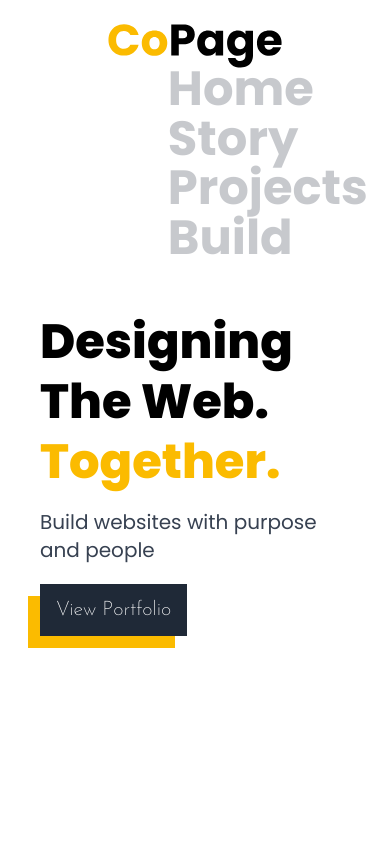
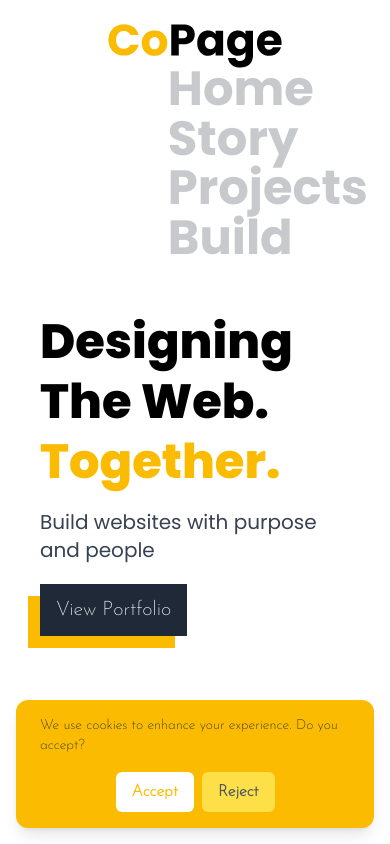
Before and after one commit to altamash1605/copage, a React (Vite) app: page / in a window 390 px wide. Shown: the top 844 px of the page. Built offline with nearby package versions, Linux system fonts and the light colour scheme.

Commit message:
Update CookieConsent.jsx

```diff
--- a/src/components/CookieConsent.jsx
+++ b/src/components/CookieConsent.jsx
@@ -1,77 +1,72 @@
 import { useEffect, useState } from 'react';
 import { motion, AnimatePresence } from 'framer-motion';
 
-export default function NamePrompt() {
-  const [showPrompt, setShowPrompt] = useState(false);
-  const [name, setName] = useState('');
-  const [submitted, setSubmitted] = useState(false);
+export default function CookieConsent() {
+  const [showBanner, setShowBanner] = useState(false);
 
   useEffect(() => {
-    const handleScroll = () => {
-      const consent = localStorage.getItem('cookieConsent') === 'true';
-      const nameSeen = sessionStorage.getItem('namePromptSeen') === 'true';
-      if (consent && !nameSeen) {
-        setShowPrompt(true);
-        window.removeEventListener('scroll', handleScroll);
-      }
-    };
+    const consent = localStorage.getItem('cookieConsent');
+    const sessionSeen = sessionStorage.getItem('cookieBannerShown');
 
-    window.addEventListener('scroll', handleScroll);
-    return () => window.removeEventListener('scroll', handleScroll);
+    if (!consent && !sessionSeen) {
+      const timer = setTimeout(() => {
+        setShowBanner(true);
+        sessionStorage.setItem('cookieBannerShown', 'true');
+      }, 3000); // 3-second delay
+
+      return () => clearTimeout(timer);
+    }
   }, []);
 
-  const handleSubmit = (e) => {
-    e.preventDefault();
-    if (!name.trim()) return;
+  const handleConsent = (accepted) => {
+    localStorage.setItem('cookieConsent', accepted ? 'true' : 'false');
+    setShowBanner(false);
 
-    if (typeof window.gtag === 'function') {
-      window.gtag('event', 'name_collected', {
-        event_category: 'engagement',
-        event_label: name,
-        value: name,
-      });
+    if (accepted) {
+      const script = document.createElement('script');
+      script.src = 'https://www.googletagmanager.com/gtag/js?id=G-CKXQZ6B8XE';
+      script.async = true;
+      document.head.appendChild(script);
+
+      script.onload = () => {
+        window.dataLayer = window.dataLayer || [];
+        function gtag() {
+          window.dataLayer.push(arguments);
+        }
+        window.gtag = gtag;
+        gtag('js', new Date());
+        gtag('config', 'G-CKXQZ6B8XE'); // removed debug_mode
+      };
     }
-
-    setSubmitted(true);
-    sessionStorage.setItem('namePromptSeen', 'true');
-    localStorage.setItem('visitorName', name);
-    setTimeout(() => {
-      setShowPrompt(false);
-    }, 1500);
   };
 
   return (
     <AnimatePresence>
-      {showPrompt && (
+      {showBanner && (
         <motion.div
           initial={{ y: 100, opacity: 0 }}
           animate={{ y: 0, opacity: 1 }}
           exit={{ y: 100, opacity: 0 }}
           transition={{ type: 'spring', stiffness: 300, damping: 30 }}
-          className="fixed bottom-4 left-4 right-4 sm:left-1/2 sm:translate-x-[-50%] bg-white text-gray-800 px-6 py-4 rounded-xl shadow-lg z-50 font-josefin max-w-sm w-[95%]"
+          className="fixed bottom-4 left-4 right-4 bg-brand text-gray-800 px-6 py-4 rounded-xl shadow-lg z-50 max-w-2xl mx-auto flex flex-col sm:flex-row items-center justify-between gap-4 font-josefin"
         >
-          {submitted ? (
-            <p className="text-center text-brand font-semibold">Thanks, {name}!</p>
-          ) : (
-            <form onSubmit={handleSubmit} className="flex flex-col sm:flex-row gap-3 items-center justify-between">
-              <label htmlFor="name" className="sr-only">Your Name</label>
-              <input
-                id="name"
-                type="text"
-                placeholder="What's your name?"
-                value={name}
-                onChange={(e) => setName(e.target.value)}
-                className="flex-1 px-4 py-2 rounded-md bg-gray-100 outline-none border border-gray-300 w-full"
-                required
-              />
-              <button
-                type="submit"
-                className="bg-brand text-white px-4 py-2 rounded-md font-semibold hover:bg-yellow-500 transition w-full sm:w-auto"
-              >
-                Submit
-              </button>
-            </form>
-          )}
+          <p className="text-sm sm:text-base">
+            We use cookies to enhance your experience. Do you accept?
+          </p>
+          <div className="flex gap-2">
+            <button
+              onClick={() => handleConsent(true)}
+              className="px-4 py-2 rounded-md bg-white text-brand font-semibold hover:bg-yellow-100 transition"
+            >
+              Accept
+            </button>
+            <button
+              onClick={() => handleConsent(false)}
+              className="px-4 py-2 rounded-md bg-yellow-300 text-gray-600 font-semibold hover:bg-gray-700 transition"
+            >
+              Reject
+            </button>
+          </div>
         </motion.div>
       )}
     </AnimatePresence>
```
